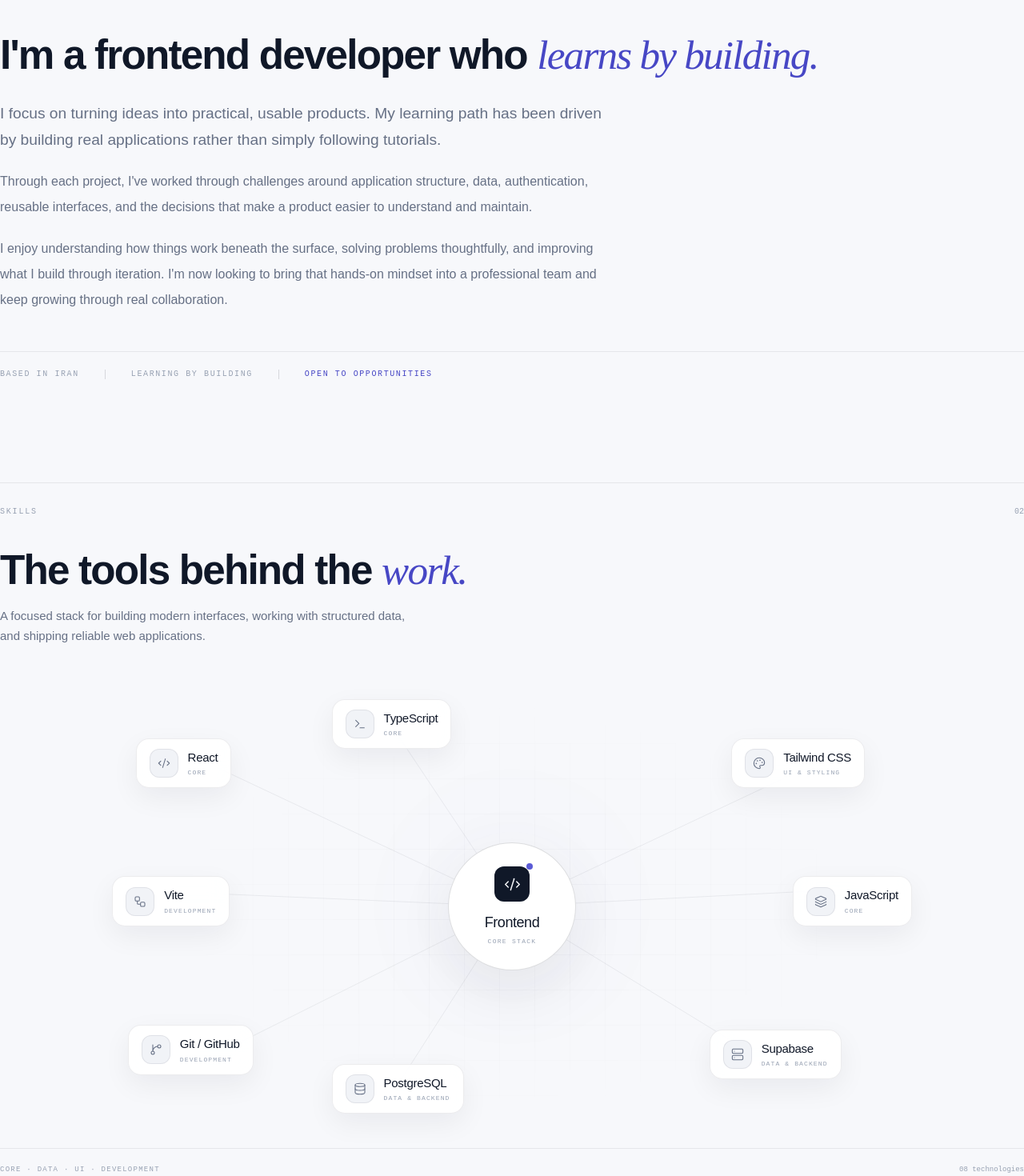
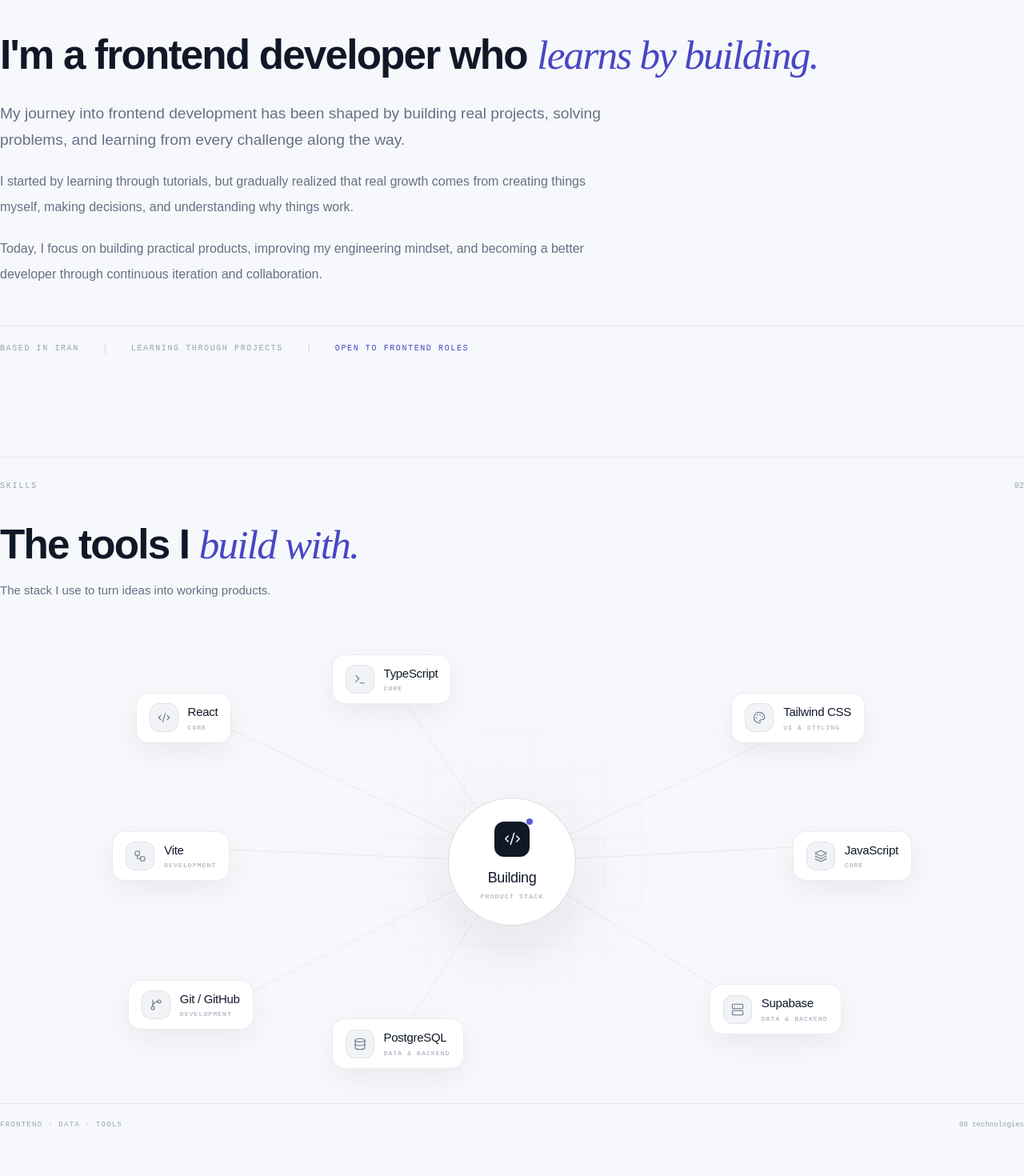
Before and after one commit to Ali-jalili/Personal-Portfolio, a React (Vite) app: page / in a window 1280 px wide. Shown: the part 860-2330 px from the top of the page at 80% size. Built offline with nearby package versions, Linux system fonts and the light colour scheme.

Commit message:
refactor: update copy across about and skills
- Refined personal story and experience narrative
- Simplified section headings and descriptions
- Updated skill labels for better clarity

```diff
--- a/src/features/about/About.tsx
+++ b/src/features/about/About.tsx
@@ -42,24 +42,21 @@ function About() {
           {/* Story */}
           <div className="mt-8 max-w-3xl">
             <p className="text-lede text-[var(--ink-muted)]">
-              I focus on turning ideas into practical, usable products. My
-              learning path has been driven by building real applications rather
-              than simply following tutorials.
+              My journey into frontend development has been shaped by building
+              real projects, solving problems, and learning from every challenge
+              along the way.
             </p>
 
             <p className="mt-5 text-base leading-8 text-[var(--ink-muted)]">
-              Through each project, I&apos;ve worked through challenges around
-              application structure, data, authentication, reusable interfaces,
-              and the decisions that make a product easier to understand and
-              maintain.
+              I started by learning through tutorials, but gradually realized
+              that real growth comes from creating things myself, making
+              decisions, and understanding why things work.
             </p>
 
             <p className="mt-5 text-base leading-8 text-[var(--ink-muted)]">
-              I enjoy understanding how things work beneath the surface, solving
-              problems thoughtfully, and improving what I build through
-              iteration. I&apos;m now looking to bring that hands-on mindset
-              into a professional team and keep growing through real
-              collaboration.
+              Today, I focus on building practical products, improving my
+              engineering mindset, and becoming a better developer through
+              continuous iteration and collaboration.
             </p>
           </div>
 
@@ -75,7 +72,7 @@ function About() {
             />
 
             <span className="font-mono text-[10px] uppercase tracking-[0.16em] text-[var(--ink-faint)]">
-              Learning by building
+              Learning through projects
             </span>
 
             <span
@@ -84,7 +81,7 @@ function About() {
             />
 
             <span className="font-mono text-[10px] uppercase tracking-[0.16em] text-[var(--accent-strong)]">
-              Open to opportunities
+              Open to frontend roles
             </span>
           </div>
         </motion.div>
--- a/src/features/skills/CenterCore.tsx
+++ b/src/features/skills/CenterCore.tsx
@@ -34,18 +34,57 @@ function CenterCore() {
         sm:w-40
       "
     >
-      <div className="relative mb-3 grid h-11 w-11 place-items-center rounded-xl bg-[var(--ink)] text-[var(--bg)]">
+      <div
+        className="
+        relative
+        mb-3
+        grid
+        h-11
+        w-11
+        place-items-center
+        rounded-xl
+        bg-[var(--ink)]
+        text-[var(--bg)]
+      "
+      >
         <Code2 size={21} strokeWidth={1.7} />
 
-        <span className="absolute -right-1 -top-1 h-2 w-2 rounded-full bg-[var(--accent)]" />
+        <span
+          className="
+          absolute
+          -right-1
+          -top-1
+          h-2
+          w-2
+          rounded-full
+          bg-[var(--accent)]
+        "
+        />
       </div>
 
-      <span className="font-display text-lg font-medium tracking-[-0.025em] text-[var(--ink)]">
-        Frontend
+      <span
+        className="
+        font-display
+        text-lg
+        font-medium
+        tracking-[-0.025em]
+        text-[var(--ink)]
+      "
+      >
+        Building
       </span>
 
-      <span className="mt-1 font-mono text-[8px] uppercase tracking-[0.16em] text-[var(--ink-faint)]">
-        Core Stack
+      <span
+        className="
+        mt-1
+        font-mono
+        text-[8px]
+        uppercase
+        tracking-[0.16em]
+        text-[var(--ink-faint)]
+      "
+      >
+        Product Stack
       </span>
     </motion.div>
   );
--- a/src/features/skills/Skills.tsx
+++ b/src/features/skills/Skills.tsx
@@ -30,15 +30,14 @@ function Skills() {
           {/* Intro */}
           <div className="mt-10 max-w-2xl">
             <h2 className="text-heading text-[var(--ink)]">
-              The tools behind the{" "}
+              The tools I{" "}
               <span className="serif-italic text-[var(--accent-strong)]">
-                work.
+                build with.
               </span>
             </h2>
 
             <p className="mt-5 max-w-lg text-[15px] leading-relaxed text-[var(--ink-muted)]">
-              A focused stack for building modern interfaces, working with
-              structured data, and shipping reliable web applications.
+              The stack I use to turn ideas into working products.
             </p>
           </div>
 
@@ -48,7 +47,7 @@ function Skills() {
           {/* Bottom Meta */}
           <div className="mt-8 flex items-center justify-between border-t border-[var(--line)] pt-5">
             <span className="font-mono text-[9px] uppercase tracking-[0.14em] text-[var(--ink-faint)]">
-              Core · Data · UI · Development
+              Frontend · Data · Tools
             </span>
 
             <span className="hidden font-mono text-[9px] text-[var(--ink-faint)] sm:block">
```
